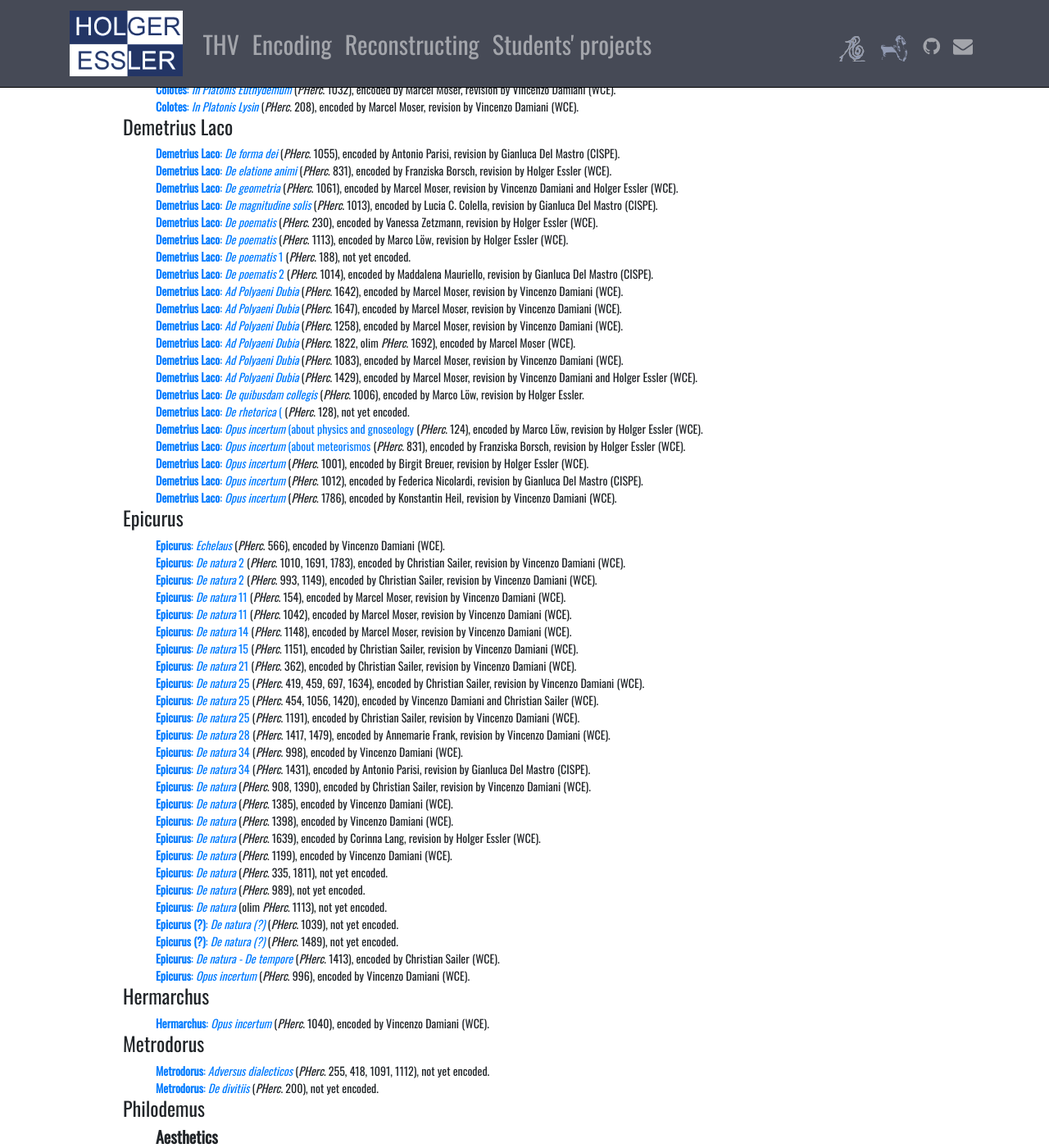
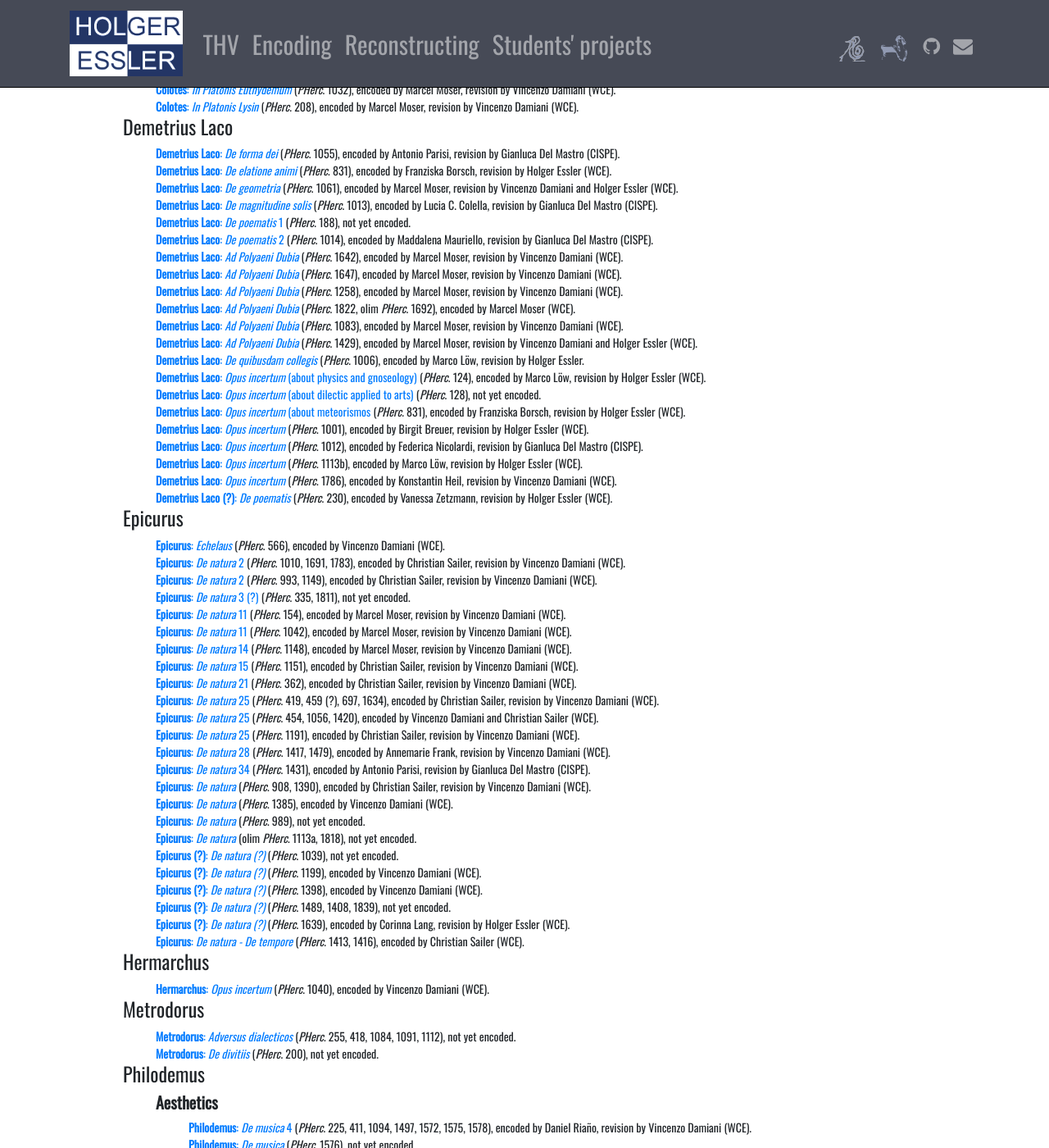
Before and after one commit to HolgerEssler/HolgerEssler.github.io, a Jekyll site: the page built from thv.html, in a window 1280 px wide and 1400 px high, scrolled down 505 px. Shown: the whole window at 82% size. Built offline with Jekyll 4.4.1, drawn with Linux system fonts in a browser that asks for light colours; nearby versions of some CDN libraries; some of the changed text lies outside the part shown.

Commit message:
Update thv.html

```diff
--- a/thv.html
+++ b/thv.html
@@ -65,8 +65,6 @@
                          <li><a href="https://papyri.info/dclp/59491"><b>Demetrius Laco</b>: <i>De elatione animi</i></a> (<i>PHerc</i>. 831), encoded by Franziska Borsch, revision by Holger Essler (WCE).</li>
                          <li><a href="https://papyri.info/dclp/59496"><b>Demetrius Laco</b>: <i>De geometria</i></a> (<i>PHerc</i>. 1061), encoded by Marcel Moser, revision by Vincenzo Damiani and Holger Essler (WCE).</li>
                          <li><a href="https://papyri.info/dclp/59504"><b>Demetrius Laco</b>: <i>De magnitudine solis</i></a> (<i>PHerc</i>. 1013), encoded by Lucia C. Colella, revision by Gianluca Del Mastro (CISPE).</li>
-                         <li><a href="https://papyri.info/dclp/117905"><b>Demetrius Laco</b>: <i>De poematis</i></a> (<i>PHerc</i>. 230), encoded by Vanessa Zetzmann, revision by Holger Essler (WCE).</li>
-                         <li><a href="https://papyri.info/dclp/59490"><b>Demetrius Laco</b>: <i>De poematis</i></a> (<i>PHerc</i>. 1113), encoded by Marco L&ouml;w, revision by Holger Essler (WCE).</li>
                          <li><a href="https://papyri.info/dclp/59501"><b>Demetrius Laco</b>: <i>De poematis</i> 1</a> (<i>PHerc</i>. 188), not yet encoded.</li>
                          <li><a href="https://papyri.info/dclp/59502"><b>Demetrius Laco</b>: <i>De poematis</i> 2</a> (<i>PHerc</i>. 1014), encoded by Maddalena Mauriello, revision by Gianluca Del Mastro (CISPE).</li>
                          <li><a href="https://papyri.info/dclp/59498"><b>Demetrius Laco</b>: <i>Ad Polyaeni Dubia</i></a> (<i>PHerc</i>. 1642), encoded by Marcel Moser, revision by Vincenzo Damiani (WCE).</li>
@@ -76,12 +74,14 @@
                          <li><a href="https://papyri.info/dclp/59500"><b>Demetrius Laco</b>: <i>Ad Polyaeni Dubia</i></a> (<i>PHerc</i>. 1083), encoded by Marcel Moser, revision by Vincenzo Damiani (WCE).</li>
                          <li><a href="https://papyri.info/dclp/59497"><b>Demetrius Laco</b>: <i>Ad Polyaeni Dubia</i></a> (<i>PHerc</i>. 1429), encoded by Marcel Moser, revision by Vincenzo Damiani and Holger Essler (WCE).</li>
                          <li><a href="https://papyri.info/dclp/59492"><b>Demetrius Laco</b>: <i>De quibusdam collegis</i></a> (<i>PHerc</i>. 1006), encoded by Marco L&ouml;w, revision by Holger Essler.</li>
-                         <li><a href="https://papyri.info/dclp/62513"><b>Demetrius Laco</b>: <i>De rhetorica</i> (</a> (<i>PHerc</i>. 128), not yet encoded.</li>
-                         <li><a href="https://papyri.info/dclp/59503"><b>Demetrius Laco</b>: <i>Opus incertum</i> (about physics and gnoseology</a> (<i>PHerc</i>. 124), encoded by Marco L&ouml;w, revision by Holger Essler (WCE).</li>
+                         <li><a href="https://papyri.info/dclp/59503"><b>Demetrius Laco</b>: <i>Opus incertum</i> (about physics and gnoseology)</a> (<i>PHerc</i>. 124), encoded by Marco L&ouml;w, revision by Holger Essler (WCE).</li>
+                         <li><a href="https://papyri.info/dclp/62513"><b>Demetrius Laco</b>: <i>Opus incertum</i> (about dilectic applied to arts)</a> (<i>PHerc</i>. 128), not yet encoded.</li>
                          <li><a href="https://papyri.info/dclp/59491"><b>Demetrius Laco</b>: <i>Opus incertum</i> (about meteorismos</a> (<i>PHerc</i>. 831), encoded by Franziska Borsch, revision by Holger Essler (WCE).</li>
                          <li><a href="https://papyri.info/dclp/62434"><b>Demetrius Laco</b>: <i>Opus incertum</i></a> (<i>PHerc</i>. 1001), encoded by Birgit Breuer, revision by Holger Essler (WCE).</li>
                          <li><a href="https://papyri.info/dclp/59506"><b>Demetrius Laco</b>: <i>Opus incertum</i></a> (<i>PHerc</i>. 1012), encoded by Federica Nicolardi, revision by Gianluca Del Mastro (CISPE).</li>
+                         <li><a href="https://papyri.info/dclp/59490"><b>Demetrius Laco</b>: <i>Opus incertum</i></a> (<i>PHerc</i>. 1113b), encoded by Marco L&ouml;w, revision by Holger Essler (WCE).</li>
                          <li><a href="https://papyri.info/dclp/59494"><b>Demetrius Laco</b>: <i>Opus incertum</i></a> (<i>PHerc</i>. 1786), encoded by Konstantin Heil, revision by Vincenzo Damiani (WCE).</li>
+                         <li><a href="https://papyri.info/dclp/117905"><b>Demetrius Laco (?)</b>: <i>De poematis</i></a> (<i>PHerc</i>. 230), encoded by Vanessa Zetzmann, revision by Holger Essler (WCE).</li>
                        </ol>
                     </div>
                  </li>
@@ -93,29 +93,27 @@
                       <li><a href="https://papyri.info/dclp/243957"><b>Epicurus</b>: <i>Echelaus</i></a> (<i>PHerc</i>. 566), encoded by Vincenzo Damiani (WCE).</li>
                       <li><a href="https://papyri.info/dclp/59751"><b>Epicurus</b>: <i>De natura</i> 2</a> (<i>PHerc</i>. 1010, 1691, 1783), encoded by Christian Sailer, revision by Vincenzo Damiani (WCE).</li>
                       <li><a href="https://papyri.info/dclp/59758"><b>Epicurus</b>: <i>De natura</i> 2</a> (<i>PHerc</i>. 993, 1149), encoded by Christian Sailer, revision by Vincenzo Damiani (WCE).</li>
+                      <li><a href="https://papyri.info/dclp/117906"><b>Epicurus</b>: <i>De natura</i> 3 (?)</a> (<i>PHerc</i>. 335, 1811), not yet encoded.</li>
                       <li><a href="https://papyri.info/dclp/59748"><b>Epicurus</b>: <i>De natura</i> 11</a> (<i>PHerc</i>. 154), encoded by Marcel Moser, revision by Vincenzo Damiani (WCE).</li>
                       <li><a href="https://papyri.info/dclp/59756"><b>Epicurus</b>: <i>De natura</i> 11</a> (<i>PHerc</i>. 1042), encoded by Marcel Moser, revision by Vincenzo Damiani (WCE).</li>
                       <li><a href="https://papyri.info/dclp/59752"><b>Epicurus</b>: <i>De natura</i> 14</a> (<i>PHerc</i>. 1148), encoded by Marcel Moser, revision by Vincenzo Damiani (WCE).</li>
                       <li><a href="https://papyri.info/dclp/59753"><b>Epicurus</b>: <i>De natura</i> 15</a> (<i>PHerc</i>. 1151), encoded by Christian Sailer, revision by Vincenzo Damiani (WCE).</li>
                       <li><a href="https://papyri.info/dclp/59746"><b>Epicurus</b>: <i>De natura</i> 21</a> (<i>PHerc</i>. 362), encoded by Christian Sailer, revision by Vincenzo Damiani (WCE).</li>
-                      <li><a href="https://papyri.info/dclp/59749"><b>Epicurus</b>: <i>De natura</i> 25</a> (<i>PHerc</i>. 419, 459, 697, 1634), encoded by Christian Sailer, revision by Vincenzo Damiani (WCE).</li>
+                      <li><a href="https://papyri.info/dclp/59749"><b>Epicurus</b>: <i>De natura</i> 25</a> (<i>PHerc</i>. 419, 459 (?), 697, 1634), encoded by Christian Sailer, revision by Vincenzo Damiani (WCE).</li>
                       <li><a href="https://papyri.info/dclp/59754"><b>Epicurus</b>: <i>De natura</i> 25</a> (<i>PHerc</i>. 454, 1056, 1420), encoded by Vincenzo Damiani and Christian Sailer (WCE).</li>
                       <li><a href="https://papyri.info/dclp/59759"><b>Epicurus</b>: <i>De natura</i> 25</a> (<i>PHerc</i>. 1191), encoded by Christian Sailer, revision by Vincenzo Damiani (WCE).</li>
                       <li><a href="https://papyri.info/dclp/59760"><b>Epicurus</b>: <i>De natura</i> 28</a> (<i>PHerc</i>. 1417, 1479), encoded by Annemarie Frank, revision by Vincenzo Damiani (WCE).</li>
-                      <li><a href="https://papyri.info/dclp/220437"><b>Epicurus</b>: <i>De natura</i> 34</a> (<i>PHerc</i>. 998), encoded by Vincenzo Damiani (WCE).</li>
                       <li><a href="https://papyri.info/dclp/59761"><b>Epicurus</b>: <i>De natura</i> 34</a> (<i>PHerc</i>. 1431), encoded by Antonio Parisi, revision by Gianluca Del Mastro (CISPE).</li>
                       <li><a href="https://papyri.info/dclp/59737"><b>Epicurus</b>: <i>De natura</i></a> (<i>PHerc</i>. 908, 1390), encoded by Christian Sailer, revision by Vincenzo Damiani (WCE).</li>
                       <li><a href="https://papyri.info/dclp/59740"><b>Epicurus</b>: <i>De natura</i></a> (<i>PHerc</i>. 1385), encoded by Vincenzo Damiani (WCE).</li>
-                      <li><a href="https://papyri.info/dclp/59741"><b>Epicurus</b>: <i>De natura</i></a> (<i>PHerc</i>. 1398), encoded by Vincenzo Damiani (WCE).</li>
-                      <li><a href="https://papyri.info/dclp/59743"><b>Epicurus</b>: <i>De natura</i></a> (<i>PHerc</i>. 1639), encoded by Corinna Lang, revision by Holger Essler (WCE).</li>
-                      <li><a href="https://papyri.info/dclp/59747"><b>Epicurus</b>: <i>De natura</i></a> (<i>PHerc</i>. 1199), encoded by Vincenzo Damiani (WCE).</li>
-                      <li><a href="https://papyri.info/dclp/117906"><b>Epicurus</b>: <i>De natura</i></a> (<i>PHerc</i>. 335, 1811), not yet encoded.</li>
                       <li><a href="https://papyri.info/dclp/59738"><b>Epicurus</b>: <i>De natura</i></a> (<i>PHerc</i>. 989), not yet encoded.</li>
-                      <li><a href="https://papyri.info/dclp/63160"><b>Epicurus</b>: <i>De natura</i></a> (olim <i>PHerc</i>. 1113), not yet encoded.</li>
+                      <li><a href="https://papyri.info/dclp/63160"><b>Epicurus</b>: <i>De natura</i></a> (olim <i>PHerc</i>. 1113a, 1818), not yet encoded.</li>
                       <li><a href="https://papyri.info/dclp/117907"><b>Epicurus (?)</b>: <i>De natura (?)</i></a> (<i>PHerc</i>. 1039), not yet encoded.</li>
-                      <li><a href="https://papyri.info/dclp/59742"><b>Epicurus (?)</b>: <i>De natura (?)</i></a> (<i>PHerc</i>. 1489), not yet encoded.</li>
-                      <li><a href="https://papyri.info/dclp/59744"><b>Epicurus</b>: <i>De natura - De tempore</i></a> (<i>PHerc</i>. 1413), encoded by Christian Sailer (WCE).</li>
-                      <li><a href="https://papyri.info/dclp/59739"><b>Epicurus</b>: <i>Opus incertum</i></a> (<i>PHerc</i>. 996), encoded by Vincenzo Damiani (WCE).</li>
+                      <li><a href="https://papyri.info/dclp/59747"><b>Epicurus (?)</b>: <i>De natura (?)</i></a> (<i>PHerc</i>. 1199), encoded by Vincenzo Damiani (WCE).</li>
+                      <li><a href="https://papyri.info/dclp/59741"><b>Epicurus (?)</b>: <i>De natura (?)</i></a> (<i>PHerc</i>. 1398), encoded by Vincenzo Damiani (WCE).</li>
+                      <li><a href="https://papyri.info/dclp/59742"><b>Epicurus (?)</b>: <i>De natura (?)</i></a> (<i>PHerc</i>. 1489, 1408, 1839), not yet encoded.</li>
+                      <li><a href="https://papyri.info/dclp/59743"><b>Epicurus (?)</b>: <i>De natura (?)</i></a> (<i>PHerc</i>. 1639), encoded by Corinna Lang, revision by Holger Essler (WCE).</li>
+                      <li><a href="https://papyri.info/dclp/59744"><b>Epicurus</b>: <i>De natura - De tempore</i></a> (<i>PHerc</i>. 1413, 1416), encoded by Christian Sailer (WCE).</li>
                     </ol>
                   </div>
                 </li>
@@ -133,7 +131,7 @@
                     <h4>Metrodorus</h4></div>
                    <div class="row">
                     <ol class="thv">
-                      <li><a href="https://papyri.info/dclp/63133"><b>Metrodorus</b>: <i>Adversus dialecticos</i></a> (<i>PHerc</i>. 255, 418, 1091, 1112), not yet encoded.</li>
+                      <li><a href="https://papyri.info/dclp/63133"><b>Metrodorus</b>: <i>Adversus dialecticos</i></a> (<i>PHerc</i>. 255, 418, 1084, 1091, 1112), not yet encoded.</li>
                       <li><a href="https://papyri.info/dclp/109360"><b>Metrodorus</b>: <i>De divitiis</i></a> (<i>PHerc</i>. 200), not yet encoded.</li>
                     </ol>
                   </div>
@@ -342,6 +340,7 @@
                   <div class="row">
                     <ol class="thv">
                       <li><a href="https://papyri.info/dclp/59112"><b>Auctor Epicureus</b>: <i>Opus incertum</i></a> (<i>PHerc</i>. 176), encoded by Vanessa Zetzmann, revision by Holger Essler (WCE).</li>
+                      <li><a href="https://papyri.info/dclp/220437"><b>Auctor Epicureus</b>: <i>Opus incertum</i></a> (<i>PHerc</i>. 998), encoded by Vincenzo Damiani (WCE).</li>
                       <li><a href="https://papyri.info/dclp/653664"><b>Auctor Epicureus</b>: <i>Opus incertum</i></a> (<i>PHerc</i>. 1036), not yet encoded.</li>
                       <li><a href="https://papyri.info/dclp/63141"><b>Auctor Epicureus</b>: <i>Opus incertum</i></a> (<i>PHerc</i>. 1026), encoded by Vincenzo Damiani (WCE).</li>
                       <li><a href="https://papyri.info/dclp/65659"><b>Auctor Epicureus</b>: <i>Opus incertum</i></a> (<i>PHerc</i>. 1158), encoded by M. Cozzolino, revision by Gianluca Del Mastro (CISPE).</li>
@@ -379,6 +378,7 @@
                   <li><a href="https://papyri.info/dclp/59434"><b>Auctor Graecus</b>: <i>Opus incertum</i></a> (<i>PHerc</i>. 440), encoded by Claudia Richter, revision by Holger Essler (WCE).</li>
                   <li><a href="https://papyri.info/dclp/998498"><b>Auctor Graecus</b>: <i>Opus incertum</i></a> (<i>PHerc</i>. 472), encoded by Johannes Kern, revision by Holger Essler (WCE).</li>
                   <li><a href="https://papyri.info/dclp/63138"><b>Auctor Graecus</b>: <i>Opus incertum</i></a> (<i>PHerc</i>. 861), encoded by Franziska Borsch, revision by Vincenzo Damiani (WCE).</li>
+                  <li><a href="https://papyri.info/dclp/59739"><b>Auctor Graecus</b>: <i>Opus incertum</i></a> (<i>PHerc</i>. 996), encoded by Vincenzo Damiani (WCE).</li>
                   <li><a href="https://papyri.info/dclp/140302"><b>Auctor Graecus</b>: <i>Opus incertum</i></a> (<i>PHerc</i>. 1043, 1045), encoded by Claudio Vergara, revision by Vincenzo Damiani (CISPE, WCE).</li>
                   <li><a href="https://papyri.info/dclp/59435"><b>Auctor Graecus</b>: <i>Opus incertum</i></a> (<i>PHerc</i>. 1115), encoded Jörg Engelbrecht, revision by Holger Essler (WCE).</li>
                   <li><a href="https://papyri.info/dclp/128916"><b>Auctor Graecus</b>: <i>Opus incertum</i></a> (<i>PHerc</i>. 1361), encoded by Claudio Vergara, revision by Vincenzo Damiani (CISPE, WCE).</li>
```
